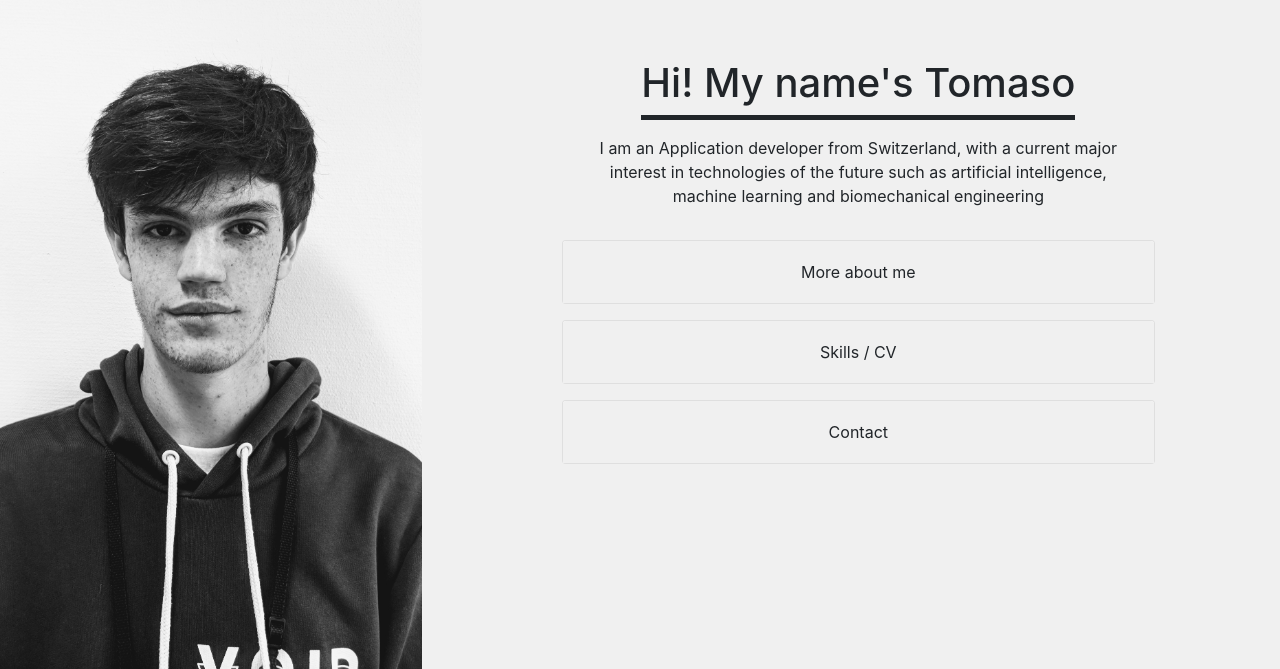
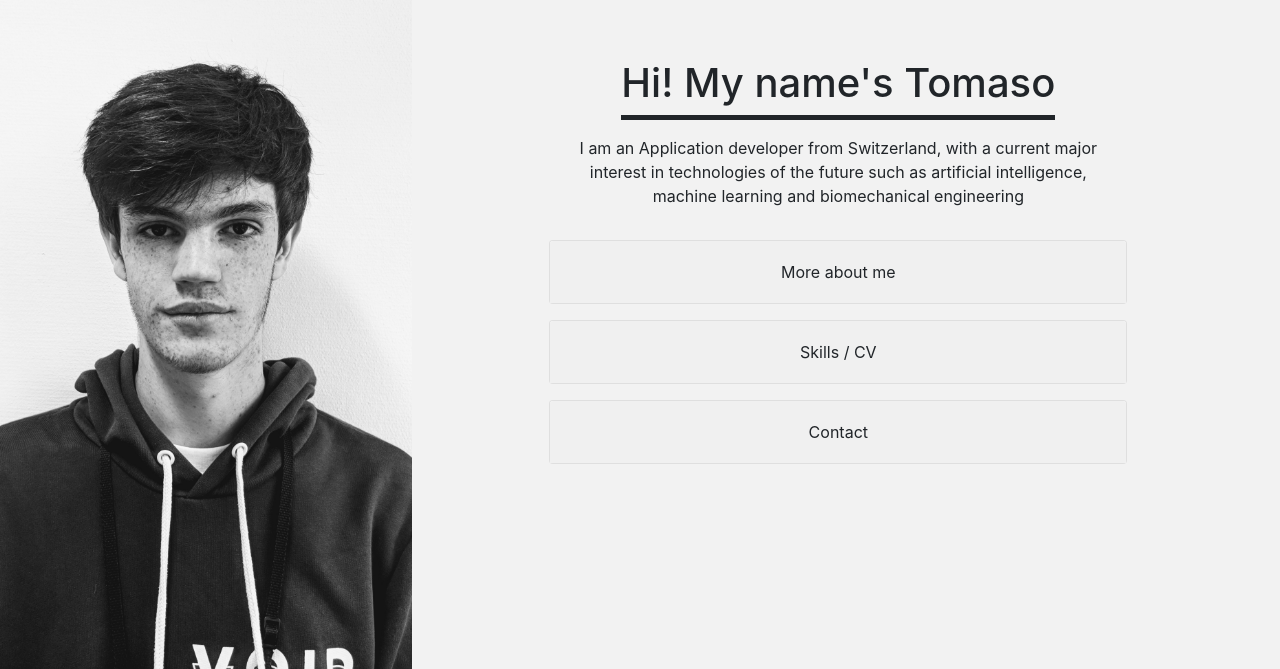
Before and after one commit to TommyLeoni/portfolio, a React (Create React App) app: page / in a window 1280 px wide. Shown: the part 131-800 px from the top of the page. Built offline with nearby package versions, Linux system fonts and the light colour scheme; a web font is replaced by a local one.

Commit message:
Fixed img behaviour

```diff
--- a/src/App.css
+++ b/src/App.css
@@ -4,6 +4,7 @@
   background-image: url("./images/left-col.jpg");
   background-position: center;
   background-size: cover;
+  max-height: 100%;
 }
 
 .landing {
@@ -17,7 +18,7 @@
 .App {
   height: 100vh;
   width: 100vw;
-  background: #f0f0f0;
+  background: #f2f2f2;
   overflow: hidden;
 }
 
--- a/src/App.js
+++ b/src/App.js
@@ -1,16 +1,16 @@
 import "bootstrap/dist/css/bootstrap.css";
 import "bootstrap/dist/js/bootstrap";
+import React from "react";
+import "./App.css";
+import ContactGridElement from "./components/ContactGridElement";
 import emailIcon from "./icons/email.svg";
 import githubIcon from "./icons/github.svg";
-import React from "react";
-import ContactGridElement from "./components/ContactGridElement";
-import "./App.css";
 
 export default class App extends React.Component {
   render() {
     return (
       <div className="App">
-        <div className="row justify-content-center text-center landing">
+        <div className="row justify-content-center text-center w-100 h-100">
           <div className="col-4 img-left-col"></div>
           <div className="col-8 my-auto">
             <div className="greeting d-inline-block">
```
